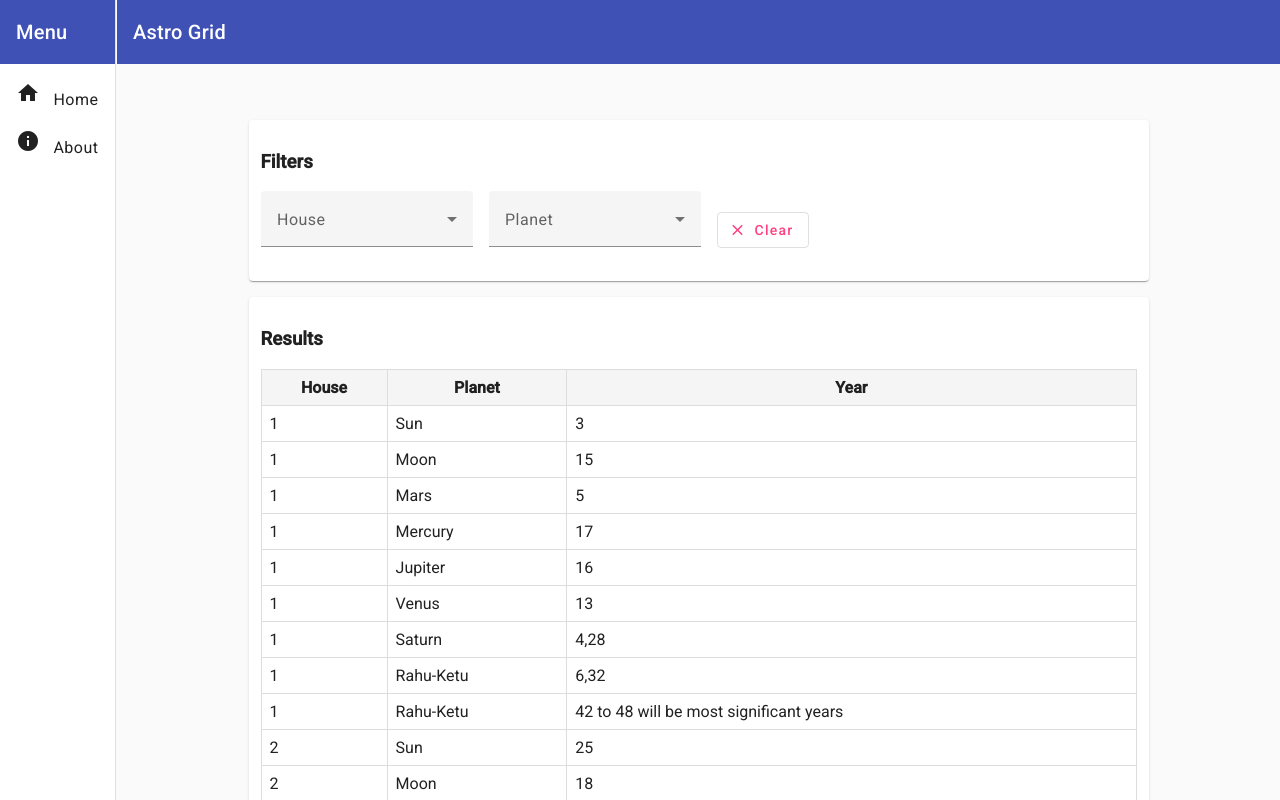
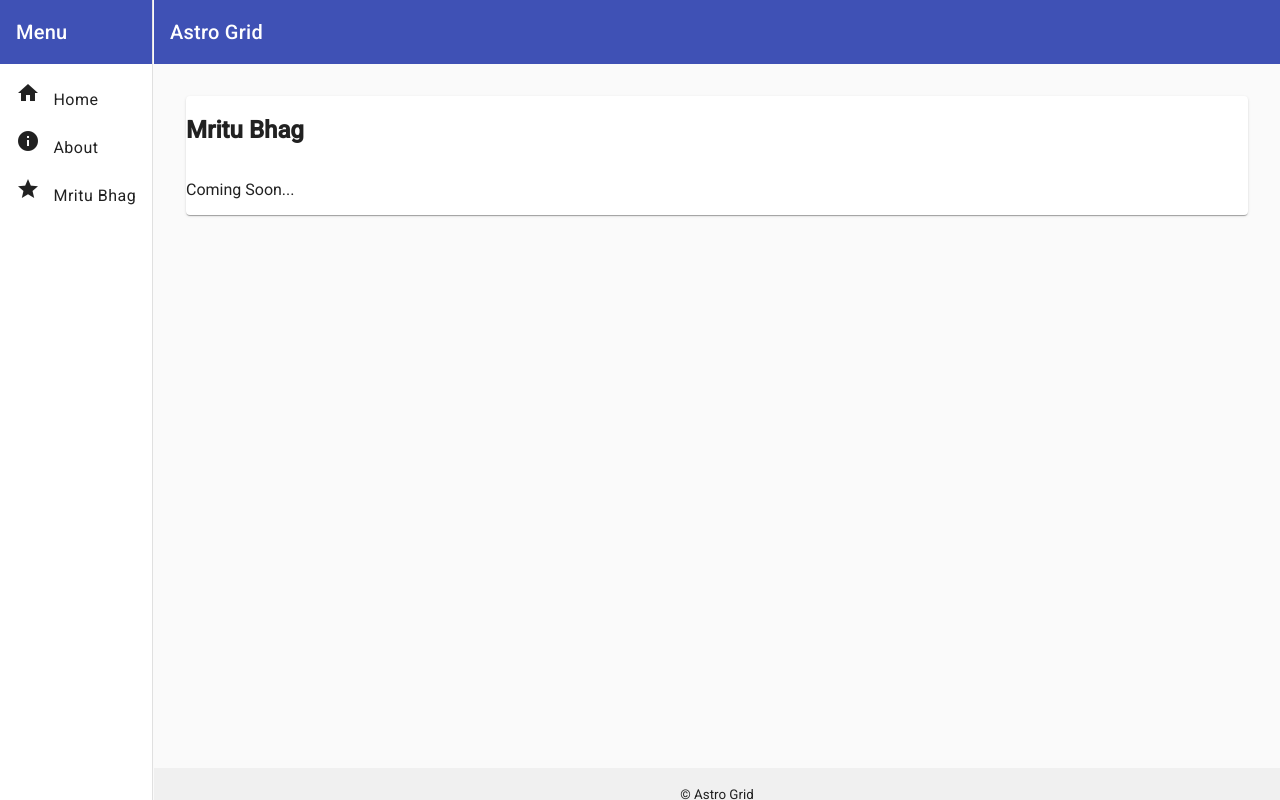
Before and after one commit to akshaygeek108/astro-grid, an Angular app: page /mritu-bhag in a window 1280 px wide. Before the commit this address led to /. Built offline with nearby package versions, Linux system fonts and the light colour scheme.

Commit message:
removed multiselect

```diff
--- a/src/app/app-routing.module.ts
+++ b/src/app/app-routing.module.ts
@@ -2,10 +2,12 @@ import { NgModule } from '@angular/core';
 import { RouterModule, Routes } from '@angular/router';
 import { HomeComponent } from './home/home.component';
 import { AboutComponent } from './about/about.component';
+import { MrituBhagComponent } from './mritu-bhag/mritu-bhag.component';
 
 const routes: Routes = [
   { path: '', component: HomeComponent },
   { path: 'about', component: AboutComponent },
+  { path: 'mritu-bhag', component: MrituBhagComponent },
   { path: '**', redirectTo: '' }
 ];
 
--- a/src/app/app.component.html
+++ b/src/app/app.component.html
@@ -4,6 +4,7 @@
     <mat-nav-list>
       <a mat-list-item routerLink="/"> <mat-icon>home</mat-icon> &nbsp; Home</a>
       <a mat-list-item routerLink="/about"> <mat-icon>info</mat-icon> &nbsp; About</a>
+      <a mat-list-item routerLink="/mritu-bhag"> <mat-icon>star</mat-icon> &nbsp; Mritu Bhag</a>
     </mat-nav-list>
   </mat-sidenav>
 
--- a/src/app/app.module.ts
+++ b/src/app/app.module.ts
@@ -18,9 +18,10 @@ import { AppComponent } from './app.component';
 import { HomeComponent } from './home/home.component';
 import { AboutComponent } from './about/about.component';
 import { AppRoutingModule } from './app-routing.module';
+import { MrituBhagComponent } from './mritu-bhag/mritu-bhag.component';
 
 @NgModule({
-  declarations: [AppComponent, HomeComponent, AboutComponent],
+  declarations: [AppComponent, HomeComponent, AboutComponent, MrituBhagComponent],
   imports: [
     BrowserModule,
     BrowserAnimationsModule,
--- a/src/app/home/home.component.html
+++ b/src/app/home/home.component.html
@@ -11,8 +11,7 @@
 
       <mat-form-field appearance="fill">
         <mat-label>Planet</mat-label>
-        <mat-select multiple [(value)]="selectedPlanets" (selectionChange)="onPlanetSelectionChange($event)">
-          <mat-option value="select-all">Select All</mat-option>
+        <mat-select multiple [(value)]="selectedPlanets" (selectionChange)="applyFilters()">
           <mat-option *ngFor="let p of planets" [value]="p">{{p}}</mat-option>
         </mat-select>
       </mat-form-field>
--- /dev/null
+++ b/src/app/mritu-bhag/mritu-bhag.component.html
@@ -0,0 +1,6 @@
+<div class="container">
+  <mat-card>
+    <h2>Mritu Bhag</h2>
+    <p>Coming Soon...</p>
+  </mat-card>
+</div>
```
Also changed, not shown: src/app/mritu-bhag/mritu-bhag.component.ts (added, +10 -0 lines), src/app/mritu-bhag/mritu-bhag.component.css (added), 1 other file (tests, documents, lock files or other folders).
